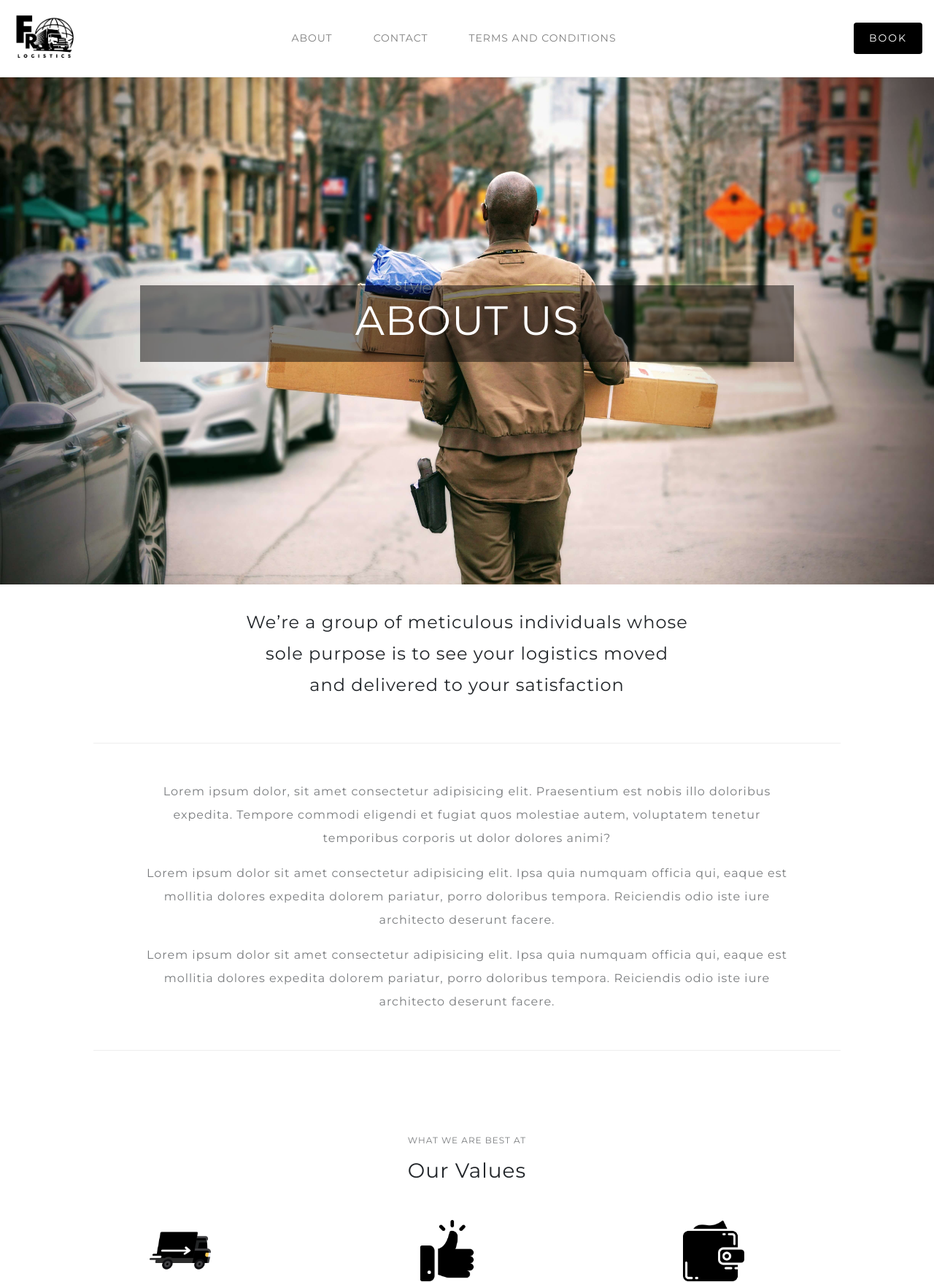
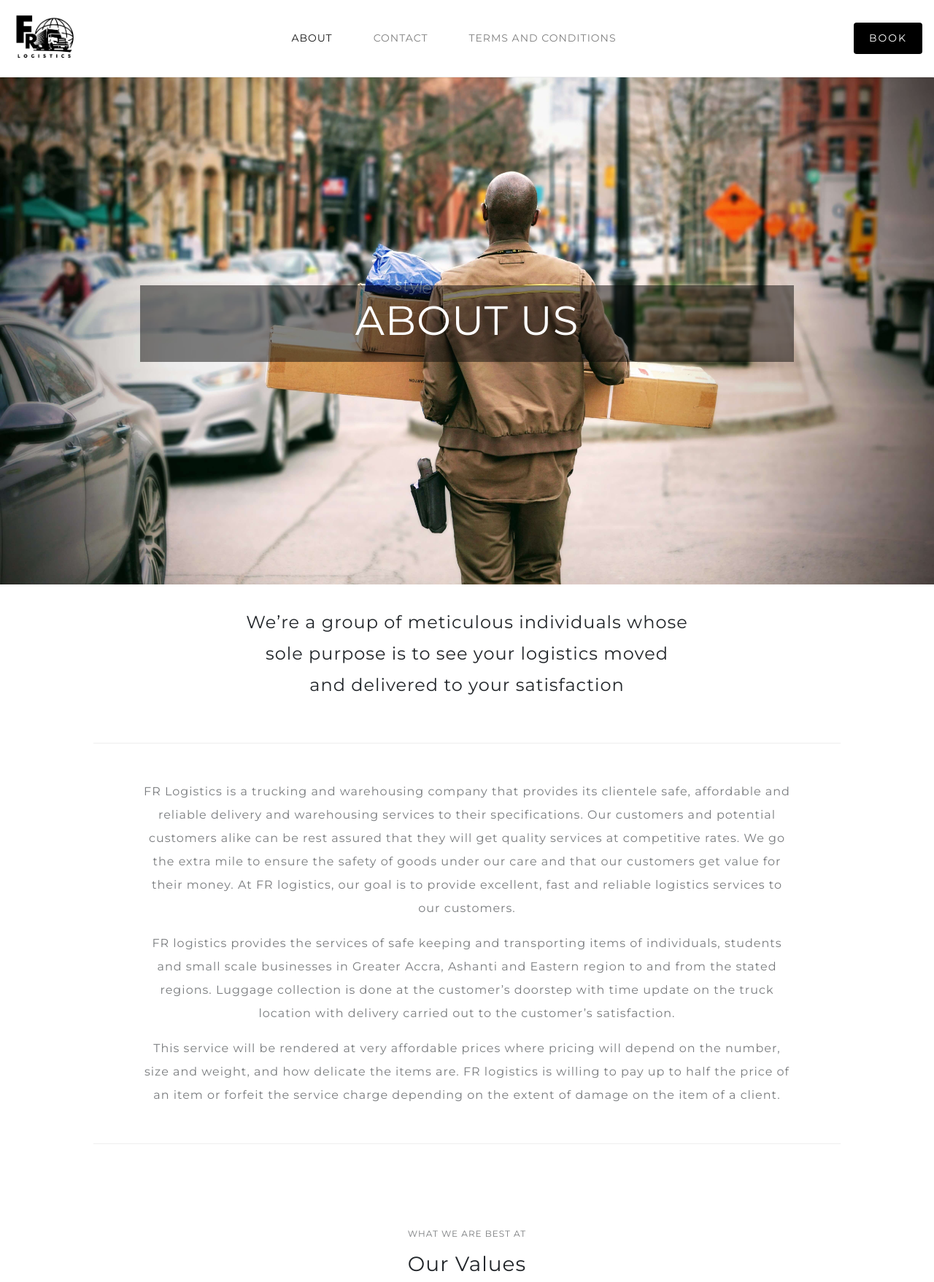
Before and after one commit to alfredasare/fr-logistics, a Django app: page /about in a window 1280 px wide. Shown: the top 1757 px of the page at 73% size. Run offline with Django 3.2, Linux system fonts and the light colour scheme; some libraries are stand-ins or nearby versions.

Commit message:
active nav fixed

```diff
--- a/booking/static/booking/styles/main_style.css
+++ b/booking/static/booking/styles/main_style.css
@@ -356,7 +356,7 @@ textarea {
     opacity: 0.6;
     font-size: 14px;
     line-height: 30px;
-    margin-bottom: 50px;
+    margin-bottom: 20px;
 }
 
 .terms h5 {
--- a/booking/templates/booking/about.html
+++ b/booking/templates/booking/about.html
@@ -28,19 +28,22 @@
 <div class="rule"></div>
 <section class="about-details">
     <p>
-            Lorem ipsum dolor, sit amet consectetur adipisicing elit. Praesentium est nobis illo doloribus expedita.
-            Tempore commodi eligendi et fugiat quos molestiae autem, voluptatem tenetur temporibus corporis ut dolor
-            dolores animi?
+        FR Logistics is a trucking and warehousing company that provides its clientele safe, affordable and
+        reliable delivery and warehousing services to their specifications. Our customers and potential customers
+        alike can be rest assured that they will get quality services at competitive rates. We go the
+        extra mile to ensure the safety of goods under our care and that our customers get value for their money. At
+        FR logistics, our goal is to provide excellent, fast and reliable logistics services to our customers.
     </p>
     <p>
-            Lorem ipsum dolor sit amet consectetur adipisicing elit. Ipsa quia numquam officia qui, eaque est mollitia
-            dolores expedita dolorem pariatur, porro doloribus tempora. Reiciendis odio iste iure architecto deserunt
-            facere.
+        FR logistics provides the services of safe keeping and transporting items of individuals, students
+        and small scale businesses in Greater Accra, Ashanti and Eastern region to and from the stated regions.
+        Luggage collection is done at the customer’s doorstep with time update on the truck location with delivery
+        carried out to the customer’s satisfaction.
     </p>
     <p>
-            Lorem ipsum dolor sit amet consectetur adipisicing elit. Ipsa quia numquam officia qui, eaque est mollitia
-            dolores expedita dolorem pariatur, porro doloribus tempora. Reiciendis odio iste iure architecto deserunt
-            facere.
+        This service will be rendered at very affordable prices where pricing will depend on the number, size and
+        weight, and how delicate the items are. FR logistics is willing to pay up to half the price of an item
+        or forfeit the service charge depending on the extent of damage on the item of a client.
     </p>
 </section>
 
@@ -54,23 +57,20 @@
             <div class="col-xs-12 col-sm-12 col-md-4 col-lg-4">
                 <img src="{% static 'booking/images/fast-delivery.png' %}" alt="van" width="25%">
                 <h4 class="subheading">Fast delivery</h4>
-                    <p>Lorem ipsum dolor sit amet consectetur adipisicing elit. Blanditiis maxime, quos ea quibusdam
-                        ipsum unde molestiae recusandae nesciunt molestias corrupti labore eos quam illum laudantium
-                        necessitatibus eum enim odio magnam.</p>
+                <p>FR logistics assures its customers of fast delivery of items to and from locations of
+                    choice.</p>
             </div>
             <div class="col-xs-12 col-sm-12 col-md-4 col-lg-4">
                 <img src="{% static 'booking/images/like (1).png' %}" alt="thumbs_up" width="25%">
                 <h4 class="subheading">Safe & Reliable</h4>
-                    <p>Lorem ipsum dolor sit amet consectetur adipisicing elit. Blanditiis maxime, quos ea quibusdam
-                        ipsum unde molestiae recusandae nesciunt molestias corrupti labore eos quam illum laudantium
-                        necessitatibus eum enim odio magnam.</p>
+                <p>All goods taken and services rendered by FR logistics are handled with care. Logistics are
+                    stored in warehouses and placed under high security, 24/7.
             </div>
             <div class="col-xs-12 col-sm-12 col-md-4 col-lg-4">
                 <img src="{% static 'booking/images/money (1).png' %}" alt="wallet" width="25%">
                 <h4 class="subheading">Affordable</h4>
-                    <p>Lorem ipsum dolor sit amet consectetur adipisicing elit. Blanditiis maxime, quos ea quibusdam
-                        ipsum unde molestiae recusandae nesciunt molestias corrupti labore eos quam illum laudantium
-                        necessitatibus eum enim odio magnam.</p>
+                <p>FR logistics' rates are very affordable. It caters for students, SMEs and other individuals alike,
+                    promising good rates per items delivered or stored. </p>
             </div>
         </div>
     </div>
@@ -87,8 +87,8 @@
                     As a sole proprietorship, the company is currently managed by Edward Osei Bonsu. He is a Trainee
                     Structural Engineer with GNPC-Technip Engineering Services Limited. He Completed Kwame Nkrumah
                     University of Science and Technology with Honors in BSc. Mechanical Engineering. While on
-                        campus, he held several leadership positions. These included, the Hall Overseer for PENSA-KNUST
-                        and Fundraising Committee Chairman to mention a few.
+                    campus, he held several leadership positions. These included, the University Hall Overseer
+                    and Fundraising Committee Chairman for PENSA-KNUST to mention a few.
                 </p>
                 <p>
                     Growing up, he has been in charge of his
--- a/booking/templates/booking/base.html
+++ b/booking/templates/booking/base.html
@@ -11,6 +11,7 @@
     <link rel="stylesheet" href="https://stackpath.bootstrapcdn.com/bootstrap/4.4.1/css/bootstrap.min.css"
           integrity="sha384-Vkoo8x4CGsO3+Hhxv8T/Q5PaXtkKtu6ug5TOeNV6gBiFeWPGFN9MuhOf23Q9Ifjh" crossorigin="anonymous">
     <link rel="stylesheet" href="{% static 'booking/styles/animate.css' %}">
+    <link rel="stylesheet" href="https://cdnjs.cloudflare.com/ajax/libs/font-awesome/4.7.0/css/font-awesome.min.css">
     {% block extra_css %}{% endblock %}
     <link rel="stylesheet" href="{% static 'booking/styles/main_style.css' %}">
     <title>{{ title }}</title>
--- a/booking/templates/booking/navbar.html
+++ b/booking/templates/booking/navbar.html
@@ -14,9 +14,24 @@
     </div>
     <div class="collapse navbar-collapse" id="navbarMenu">
         <ul class="navbar-nav">
-            <li class="nav-item"><a href="{% url 'about' %}" class="nav-link">About</a></li>
-            <li class="nav-item"><a href="{% url 'contact' %}" class="nav-link">Contact</a></li>
-            <li class="nav-item"><a href="{% url 'terms' %}" class="nav-link">Terms and Conditions</a></li>
+            {% if request.path == '/about' %}
+                <li class="nav-item"><a href="{% url 'about' %}" class="nav-link active">About</a></li>
+            {% else %}
+                <li class="nav-item"><a href="{% url 'about' %}" class="nav-link">About</a></li>
+            {% endif %}
+
+            {% if request.path == '/contact' %}
+                <li class="nav-item"><a href="{% url 'contact' %}" class="nav-link active">Contact</a></li>
+            {% else %}
+                <li class="nav-item"><a href="{% url 'contact' %}" class="nav-link">Contact</a></li>
+            {% endif %}
+
+            {% if request.path == '/terms' %}
+                <li class="nav-item"><a href="{% url 'terms' %}" class="nav-link active">Terms and Conditions</a></li>
+            {% else %}
+                <li class="nav-item"><a href="{% url 'terms' %}" class="nav-link">Terms and Conditions</a></li>
+            {% endif %}
+
         </ul>
     </div>
 </nav>
```
Also changed, not shown: booking/templates/booking/book.html (+11 -15 lines), booking/templates/booking/index.html (+12 -16 lines), booking/templates/booking/terms.html (+28 -14 lines). Lines whose indentation alone changed are shown as unchanged.
